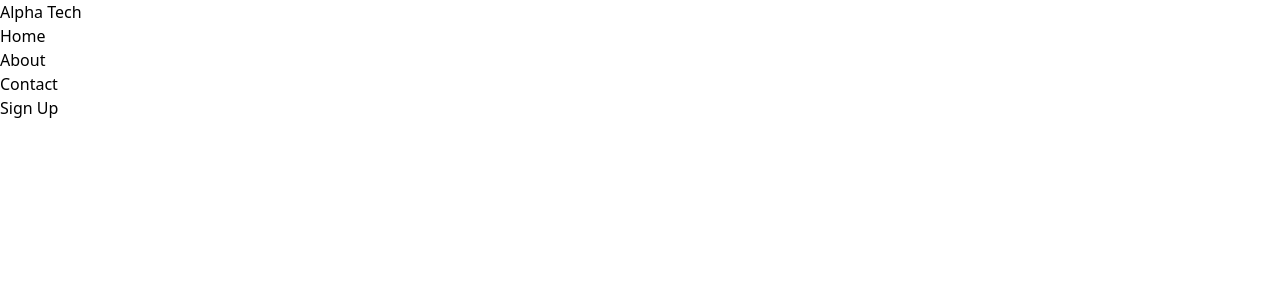
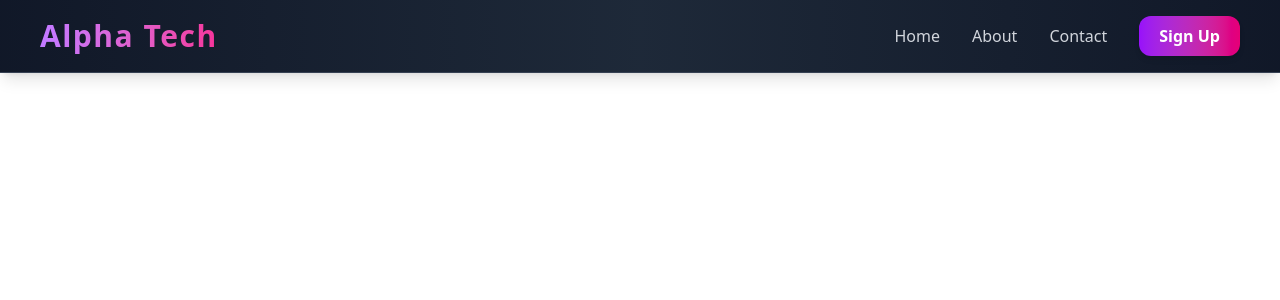
Before and after one commit to mabdullah525/catogory-filter-app-react, a React (Vite) app: page / in a window 1280 px wide. Shown: the top 300 px of the page. Built offline with nearby package versions, Linux system fonts and the light colour scheme.

Commit message:
Improve styling

```diff
--- a/src/index.css
+++ b/src/index.css
@@ -1 +1,39 @@
 @import "tailwindcss";
+
+
+/* Navbar container */
+.navbar {
+  @apply flex justify-between items-center px-10 py-4 bg-gradient-to-r from-gray-900 via-gray-800 to-gray-900 shadow-lg sticky top-0 z-50 border-b border-gray-700;
+}
+
+/* Logo */
+.logo h1 {
+  @apply text-3xl font-extrabold text-transparent bg-clip-text bg-gradient-to-r from-purple-400 to-pink-500 tracking-wider;
+}
+
+/* Nav links container */
+.nav-links {
+  @apply flex gap-8 items-center;
+}
+
+/* Nav items */
+.nav-item {
+  @apply text-gray-300 font-medium cursor-pointer transition duration-300 relative;
+}
+
+.nav-item::after {
+  content: "";
+  @apply absolute left-0 bottom-[-6px] w-0 h-[2px] bg-gradient-to-r from-purple-500 to-pink-500 transition-all duration-300;
+}
+
+.nav-item:hover::after {
+  @apply w-full;
+}
+
+.nav-item:hover {
+  @apply text-white;
+}
+
+.nav-btn {
+  @apply bg-gradient-to-r from-purple-600 to-pink-600 text-white font-semibold px-5 py-2 rounded-xl shadow-md hover:shadow-pink-500/50 transition duration-300 cursor-pointer;
+}
```
